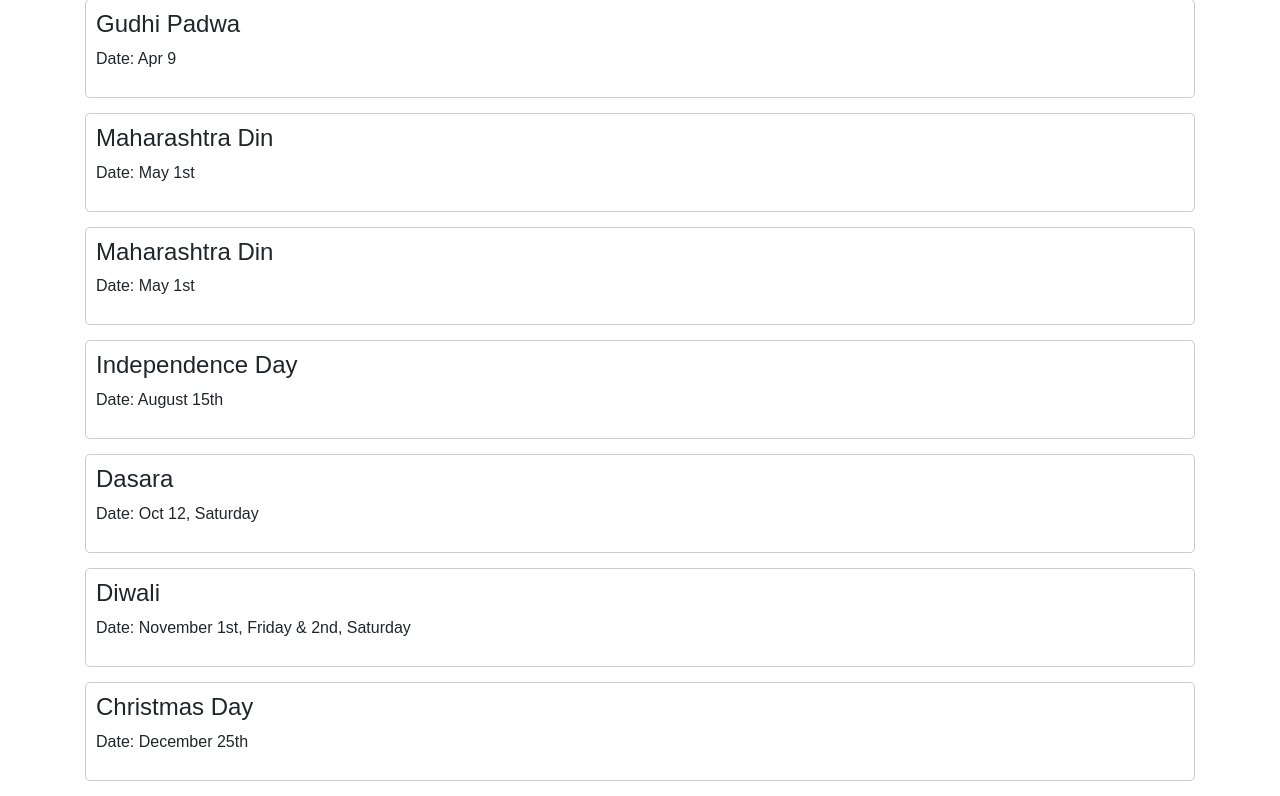
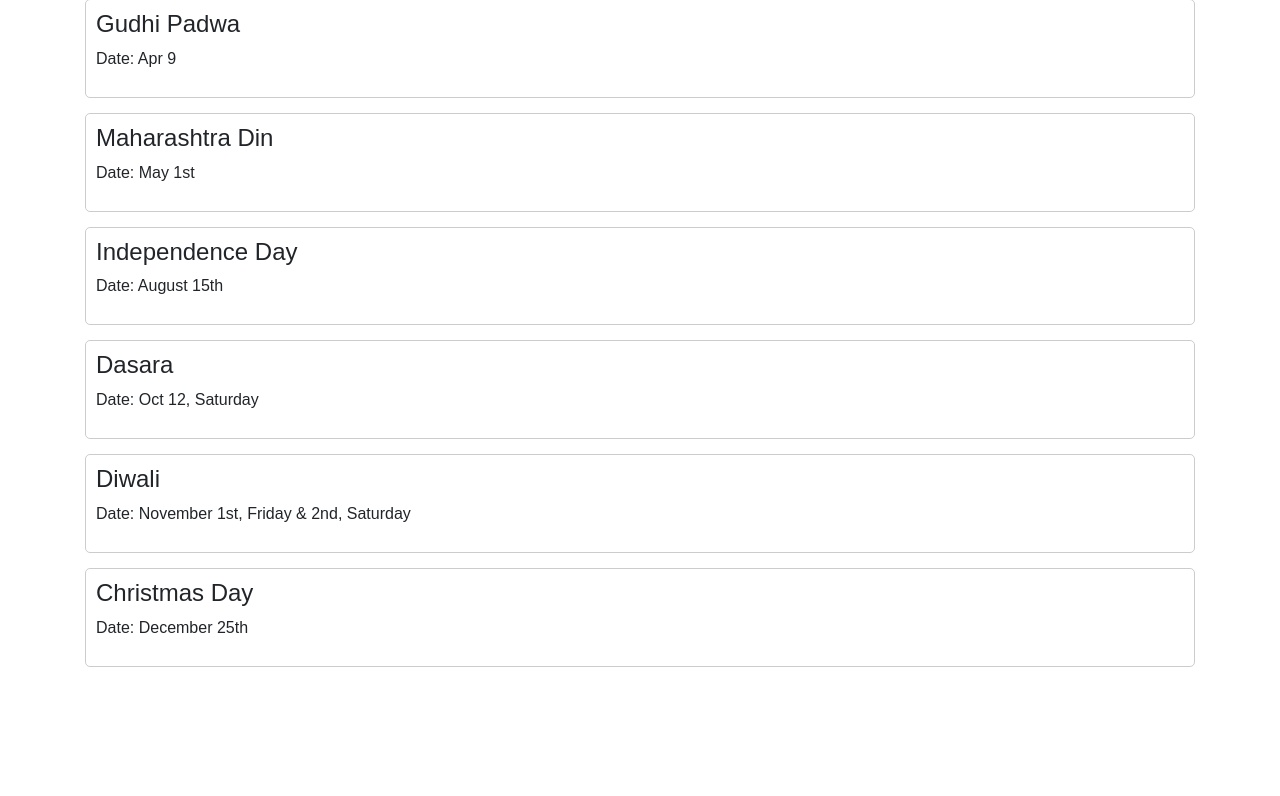
Before and after one commit to deovrat247/saturday, a PHP site: page /holidays.php in a window 1280 px wide. Shown: the part 321-1117 px from the top of the page. After the commit the page ends 988 px from the top, so only its background shows below. Run offline with PHP 8.4, Linux system fonts and the light colour scheme.

Commit message:
Update holidays.php

```diff
--- a/holidays.php
+++ b/holidays.php
@@ -54,12 +54,6 @@
 
 
 
-            <div class="holiday-item">
-                <h4>Maharashtra Din</h4>
-                <p>Date: May 1st	</p>
-            </div>
-
-
 
             <div class="holiday-item">
                 <h4>Independence Day</h4>
```
